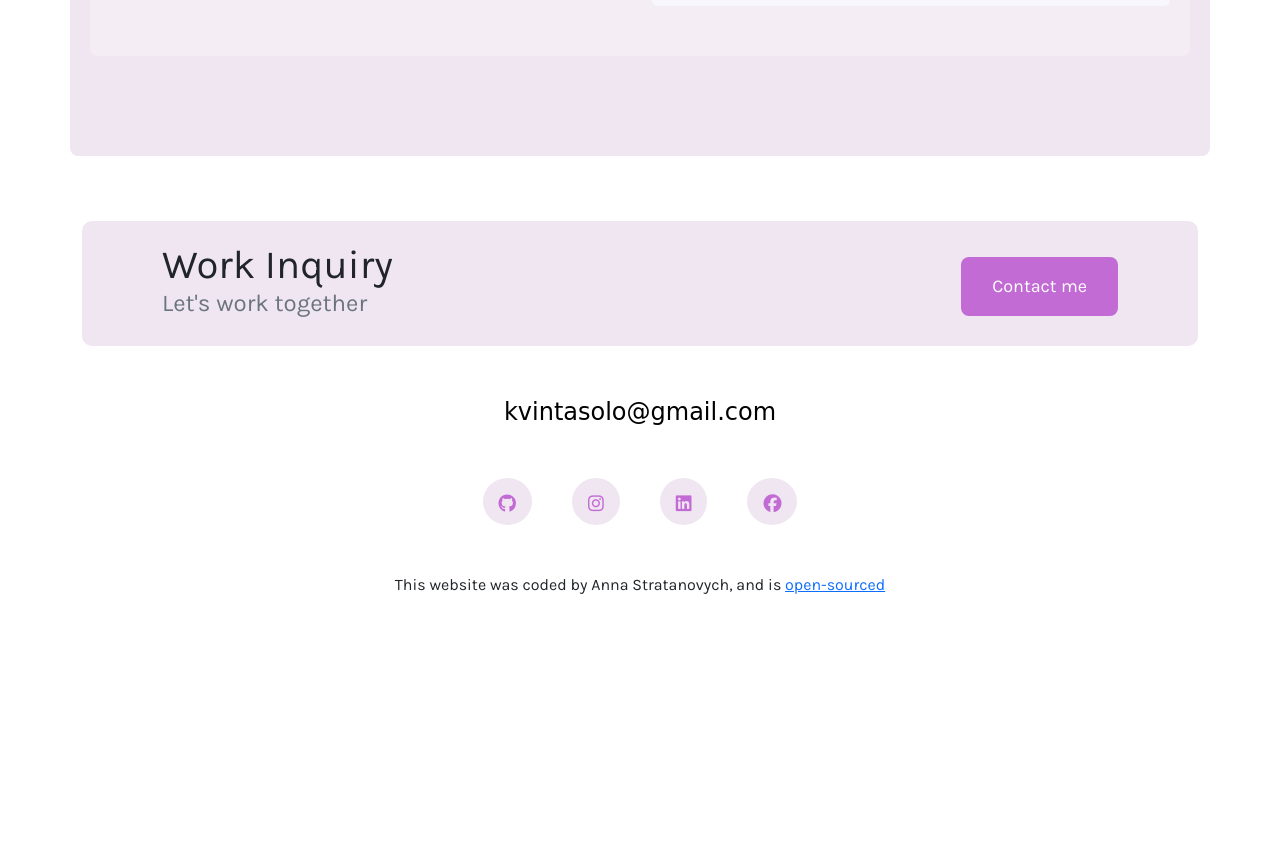
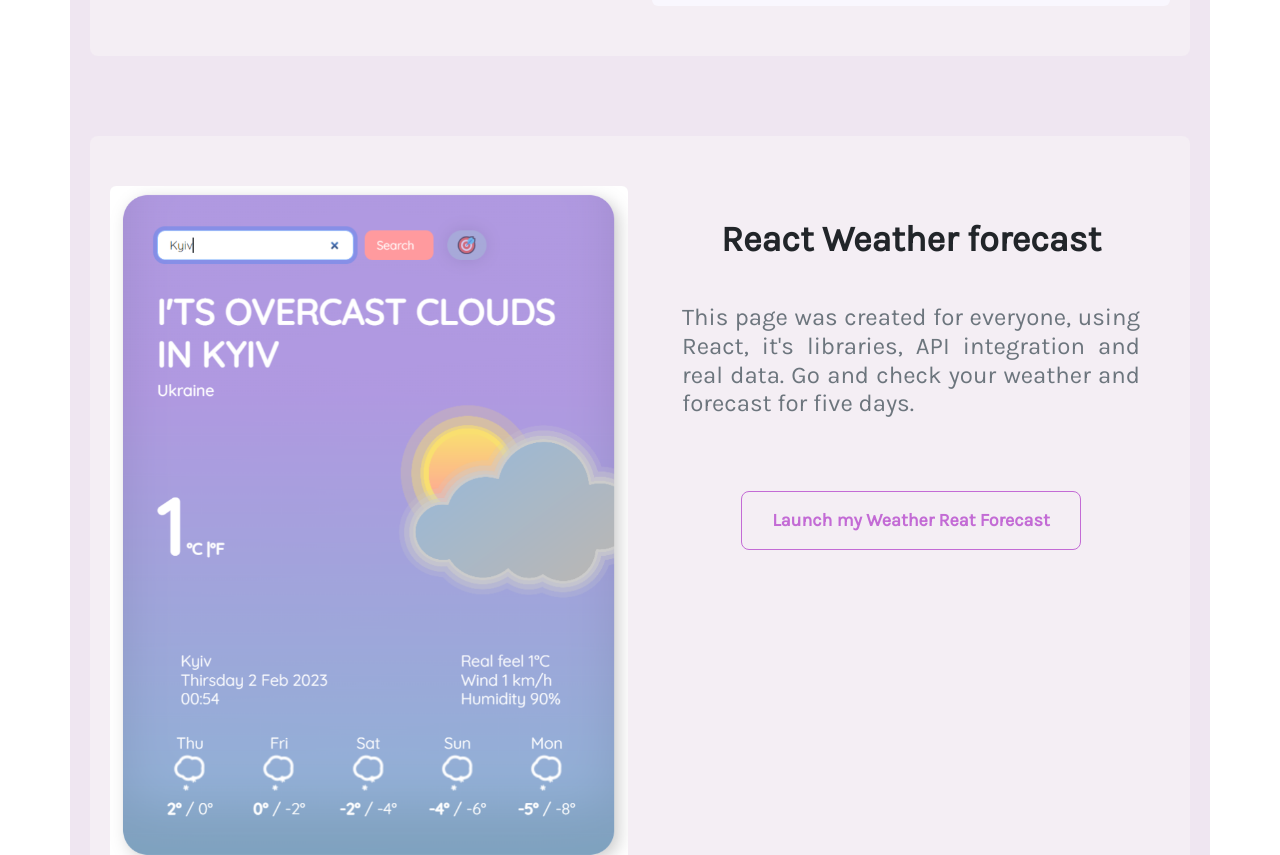
Before and after one commit to kvintasolo/Portfolio-project, a plain HTML site: page work.html in a window 1280 px wide. Shown: the part 1880-2735 px from the top of the page. Before the commit the page ends 2537 px from the top, so only its background shows below. Drawn offline with nearby package versions, Linux system fonts and the light colour scheme; a web font is replaced by a local one.

Commit message:
Updated Ukrlele and Work pages

```diff
--- a/work.html
+++ b/work.html
@@ -120,8 +120,37 @@ I will be very glad to cooperate. For contact write me in any way convenient for
           />
         </div>
       </div>
+
+    </div>
+    <div class=" content ">
+      <div class="row">
+        <div class="col-md-6">
+          <img
+            src="images/Weather react.png"
+            alt="React Weather forecast"
+            title="React Weather"
+            class="img-fluid rounded d-none d-md-block"
+          />
+        </div>
+        <div class="col-md-6">
+          <h2>React Weather forecast</h2>
+          <h3 class="text-muted">
+            This page was created for everyone, using React, it's libraries, API integration and real data. Go and check your weather and forecast for five days.
+          </h3>
+          <div class="mt-5">
+            <a
+              href="https://fanciful-chaja-9f4073.netlify.app/"
+              target="_blank"
+              class="primary-link btn btn-branding-outline"
+              title="Weather react project"
+              >Launch my Weather Reat Forecast</a
+            >
+          </div>
+        </div>
+      </div>
     </div>
   </div>
+
 
      <div class="container">
     <footer>
```
Also changed, not shown: ukrlele.html (+9 -2 lines), images/Weather react.png (added).
